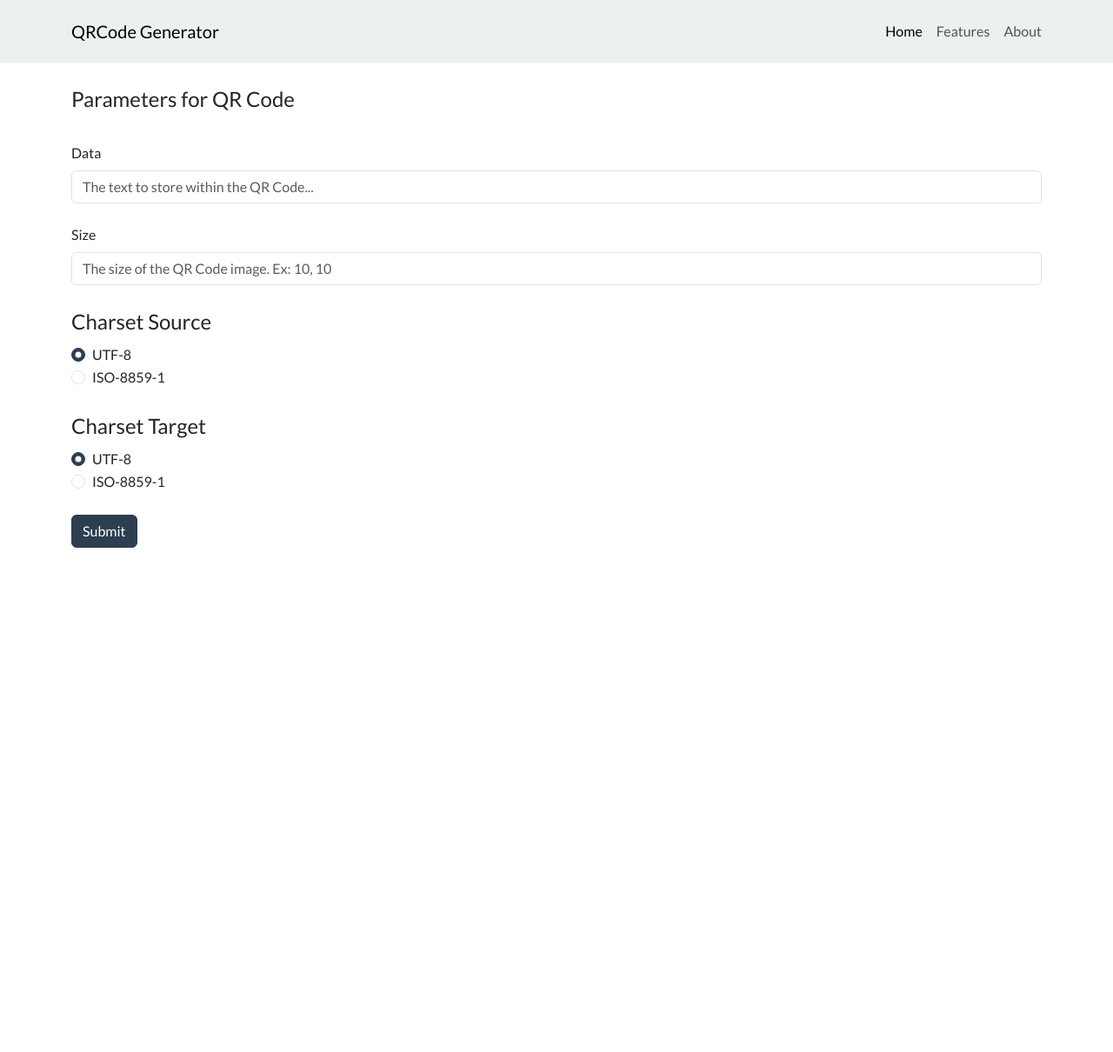
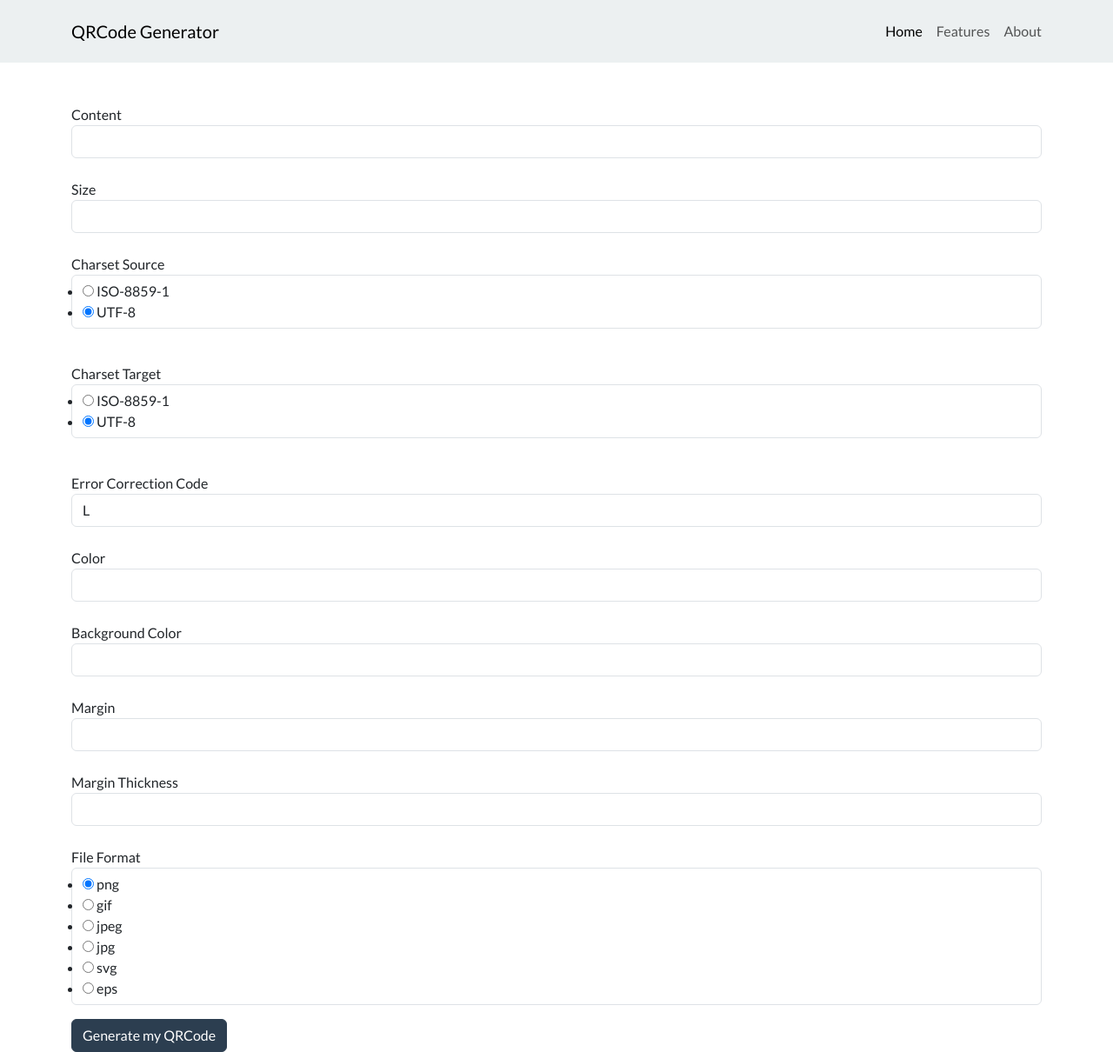
Before and after one commit to bcdipesh/qrcode-generator, a Flask app: page / in a window 1280 px wide. Shown: the whole page at 87% size. Before the commit the page ends 630 px from the top, so only its background shows below. Run offline with Flask 3, Linux system fonts and the light colour scheme; some libraries are stand-ins or nearby versions.

Commit message:
Update form

```diff
--- a/app.py
+++ b/app.py
@@ -1,9 +1,10 @@
 import os
+
 from dotenv import load_dotenv
+from flask import Flask, render_template
 
-from models import User, QR_Code, QR_Code_Usage_Statistics, connect_db, db
-
-from flask import Flask, render_template
+from forms import QRCodeForm
+from models import QR_Code, QR_Code_Usage_Statistics, User, connect_db, db
 
 # Load environment variables
 load_dotenv()
@@ -14,6 +15,7 @@ app.config[
     "SQLALCHEMY_DATABASE_URI"
 ] = f"postgresql://postgres:{os.environ.get('DB_PASSWORD')}@localhost/qrcode_generator"
 app.config["SQLALCHEMY_ECHO"] = True
+app.config["SECRET_KEY"] = "QRCode Generator"
 
 connect_db(app)
 
@@ -28,4 +30,19 @@ connect_db(app)
 def home_page():
     """Display home page"""
 
-    return render_template("home.html")
+    form = QRCodeForm()
+
+    if form.validate_on_submit():
+        # Process the form data
+        content = form.content.data
+        size = form.size.data
+        charset_source = form.charset_source.data
+        charset_target = form.charset_target.data
+        ecc = form.ecc.data
+        color = form.color.data
+        bg_color = form.bg_color.data
+        margin = form.margin.data
+        qzone = form.qzone.data
+        file_format = form.file_format.data
+
+    return render_template("home.html", form=form)
--- a/forms.py
+++ b/forms.py
@@ -1,18 +1,18 @@
 from flask_wtf import FlaskForm
-from wtforms import StringField, RadioField, SelectField, IntegerField
+from wtforms import IntegerField, RadioField, SelectField, StringField
 from wtforms.validators import DataRequired
 
 
 class QRCodeForm(FlaskForm):
     """Form to gather data to generate qr code"""
 
-    data = StringField("Data", validators=[DataRequired()])
+    content = StringField("Content", validators=[DataRequired()])
     size = StringField("Size")
-    charset_source = RadioField("Charset Source")
-    charset_target = RadioField("Charset Target")
-    ecc = SelectField("Error Correction Code")
+    charset_source = RadioField("Charset Source", choices=[("ISO-8859-1", "ISO-8859-1"), ("UTF-8", "UTF-8")], default="UTF-8")
+    charset_target = RadioField("Charset Target", choices=[("ISO-8859-1", "ISO-8859-1"), ("UTF-8", "UTF-8")], default="UTF-8")
+    ecc = SelectField("Error Correction Code", choices=[("L", "L"), ("M", "M"), ("Q", "Q"), ("H", "H")], default="L")
     color = StringField("Color")
     bg_color = StringField("Background Color")
     margin = IntegerField("Margin")
     qzone = IntegerField("Margin Thickness")
-    format = RadioField("File Format")
+    file_format = RadioField("File Format", choices=[("PNG", "png"), ("GIF", "gif"), ("JPEG", "jpeg"), ("JPG", "jpg"), ("SVG", "svg"), ("EPS", "eps")], default="PNG")
--- a/templates/home.html
+++ b/templates/home.html
@@ -1,53 +1,23 @@
-{% extends 'base.html' %}
+{% extends 'base.html' %} {% block title %} | Home{% endblock %} {% block
+content %}
+<div class="container home">
+  <section class="mt-4">
+    <form action="/generate-qr-code" method="post">
+      {{ form.hidden_tag() }}
 
-{% block title %} | Home{% endblock %}
+      {% for field in form if field.widget.input_type != 'hidden' %}
+      <div class="form-group">
+        {{ field.label(class_="mt-4") }}
+        {{ field(class_="form-control") }}
 
-{% block content %}
-<div class="container home">
-    <section class="mt-4">
-        <form>
-            <fieldset>
-                <legend>Parameters for QR Code</legend>
-                <div class="form-group">
-                    <label for="data" class="form-label mt-4">Data</label>
-                    <input type="text" name="data" id="data" class="form-control"
-                        placeholder="The text to store within the QR Code...">
-                </div>
-                <div class="form-group">
-                    <label for="size" class="form-label mt-4">Size</label>
-                    <input type="text" name="size" id="size" class="form-control"
-                        placeholder="The size of the QR Code image. Ex: 10, 10">
-                </div>
-                <div class="form-group">
-                    <legend class="mt-4">Charset Source</legend>
-                    <div class="form-check">
-                        <label for="charset-sr-1" class="form-check-label">UTF-8</label>
-                        <input type="radio" name="charset-sr" id="charset-sr-1" class="form-check-input" value="UTF-8"
-                            checked>
-                    </div>
-                    <div class="form-check">
-                        <label for="charset-sr-2" class="form-check-label">ISO-8859-1</label>
-                        <input type="radio" name="charset-sr" id="charset-sr-2" class="form-check-input"
-                            value="ISO-8859-1">
-                    </div>
-                </div>
-                <div class="form-group">
-                    <legend class="mt-4">Charset Target</legend>
-                    <div class="form-check">
-                        <label for="charset-tr-1" class="form-check-label">UTF-8</label>
-                        <input type="radio" name="charset-tr" id="charset-tr-1" class="form-check-input" value="UTF-8"
-                            checked>
-                    </div>
-                    <div class="form-check">
-                        <label for="charset-tr-2" class="form-check-label">ISO-8859-1</label>
-                        <input type="radio" name="charset-tr" id="charset-tr-2" class="form-check-input"
-                            value="ISO-8859-1">
-                    </div>
-                </div>
-                <button type="submit" class="btn btn-primary mt-4">Submit</button>
-            </fieldset>
-        </form>
-    </section>
+        {% for error in field.errors %}
+        <small class="text-danger">{{ error }}</span>
+          {% endfor %}
+      </div>
+      {% endfor %}
 
+      <button class="btn btn-primary" type="submit">Generate my QRCode</button>
+    </form>
+  </section>
 </div>
 {% endblock %}
```
